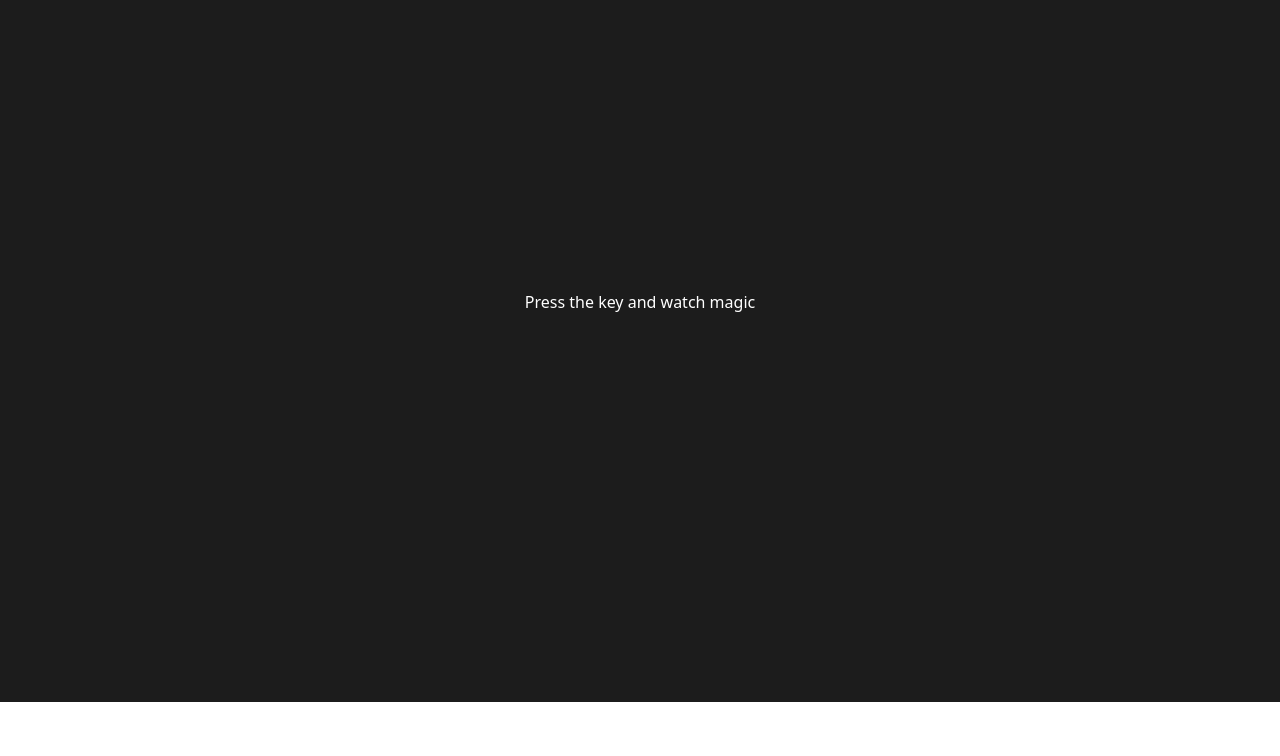
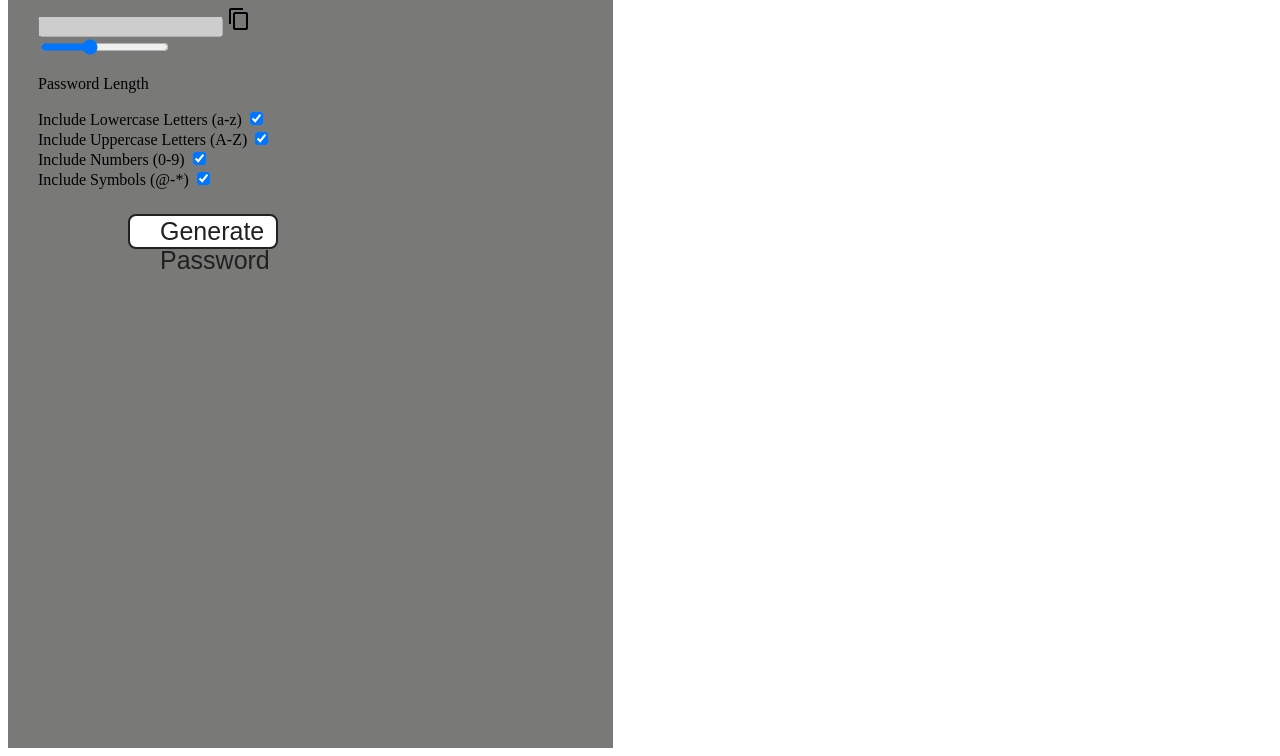
Before and after one commit to musharraf07/JavaScriptCourse, a plain HTML site: page Projects/05_keys/index.html in a window 1280 px wide. Shown: the part 98-854 px from the top of the page. Before the commit the page ends 800 px from the top, so only its background shows below. Drawn offline with Linux system fonts and the light colour scheme; files that its build step writes are made by us from their sources.

Commit message:
password

```diff
--- a/Projects/05_keys/index.html
+++ b/Projects/05_keys/index.html
@@ -2,41 +2,57 @@
 <html lang="en">
   <head>
     <meta charset="UTF-8" />
+    <meta http-equiv="X-UA-Compatible" content="IE=edge" />
     <meta name="viewport" content="width=device-width, initial-scale=1.0" />
     <link rel="stylesheet" href="style.css" />
-    <title>Event KeyCodes</title>
-    <link rel="stylesheet" type="text/css" href="../styles.css" />
-    <style>
-      table,
-      th,
-      td {
-        border: 1px solid #e7e7e7;
-      }
-      .project {
-        background-color: #1c1c1c;
-        color: #ffffff;
-        display: flex;
-        align-items: center;
-        justify-content: center;
-        text-align: center;
-        height: 100vh;
-      }
+    <link
+      href="https://fonts.googleapis.com/icon?family=Material+Icons"
+      rel="stylesheet"
+    />
 
-      .color {
-        color: aliceblue;
-        display: flex;
-        flex-direction: row;
-      }
-    </style>
+    <title>Password Generator | JavaScript Project</title>
   </head>
   <body>
-    <div class="project">
-      <div id="insert">
-        <div class="key">Press the key and watch magic</div>
+    <div class="container">
+      <h1>Password Generator</h1>
+
+      <div class="inputBox">
+        <input type="text" class="passBox" id="passBox" disabled />
+        <span class="material-icons" id="copyIcon">content_copy</span>
       </div>
+
+      <input type="range" min="1" max="20" value="8" id="inputSlider" />
+
+      <div class="row">
+        <p>Password Length</p>
+        <span id="sliderValue"></span>
+      </div>
+
+      <div class="row">
+        <label for="lowercase">Include Lowercase Letters (a-z)</label>
+        <input type="checkbox" name="lowercase" id="lowercase" checked/>
+      </div>
+
+      <div class="row">
+        <label for="uppercase">Include Uppercase Letters (A-Z)</label>
+        <input type="checkbox" name="uppercase" id="uppercase" checked/>
+      </div>
+
+      <div class="row">
+        <label for="numbers">Include Numbers (0-9)</label>
+        <input type="checkbox" name="numbers" id="numbers" checked/>
+      </div>
+
+      <div class="row">
+        <label for="symbols">Include Symbols (@-*)</label>
+        <input type="checkbox" name="symbols" id="symbols" checked/>
+      </div>
+
+      <button type="button" class="genBtn" id="genBtn">
+        Generate Password
+      </button>
     </div>
 
-
+    <script src="script.js"></script>
   </body>
-  <script src="./chaiaurcode.js"></script>
 </html>
```
